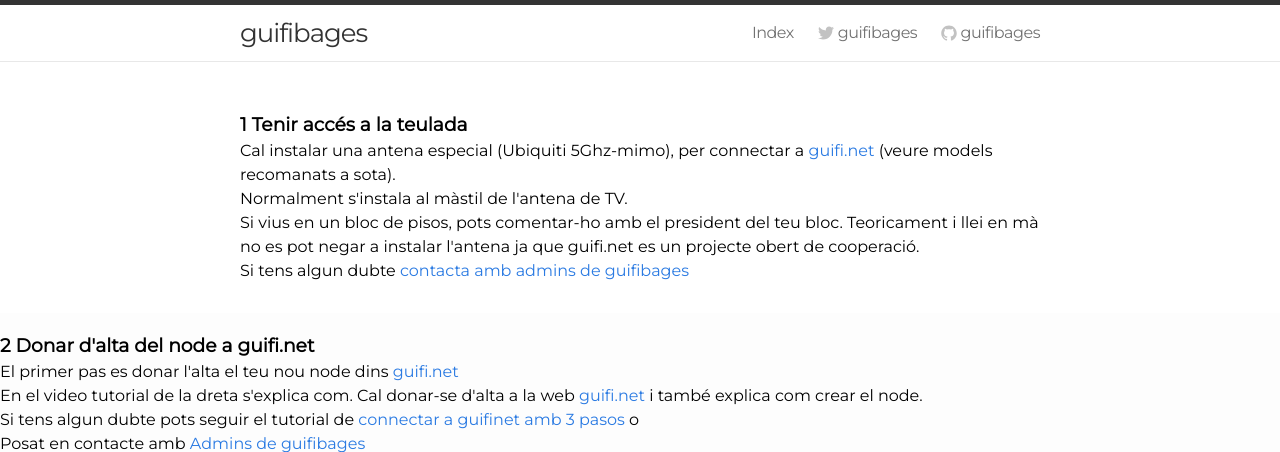
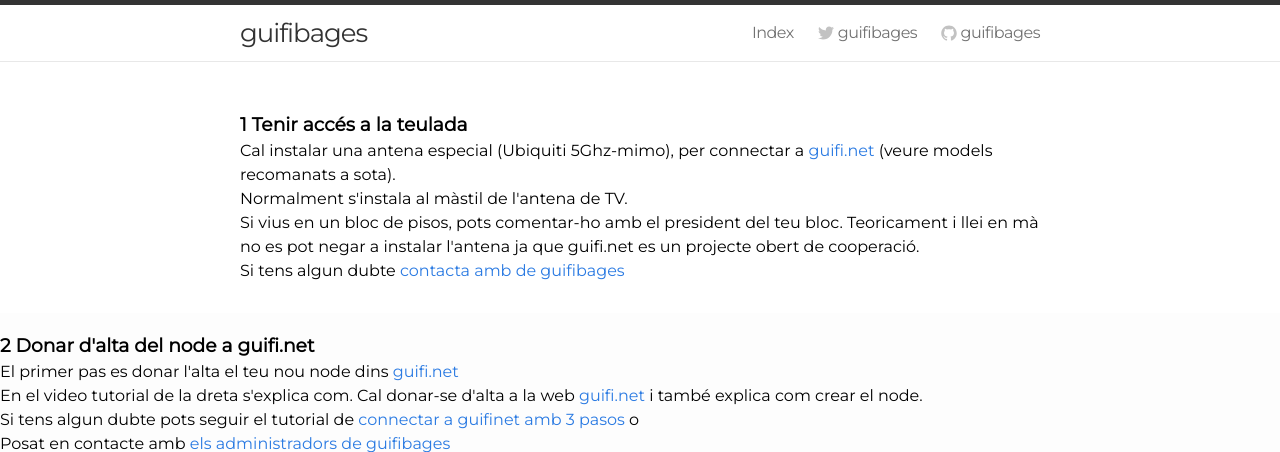
Before and after one commit to guifibages/guifibages.github.io, a Jekyll site: the page built from doc/connexio/index.html, in a window 1280 px wide and 900 px high, cut to the strip 0-452 px from the top of the window. Built offline with Jekyll 4.4.1, drawn with Linux system fonts in a browser that asks for light colours.

Commit message:
Update index.html

```diff
--- a/doc/connexio/index.html
+++ b/doc/connexio/index.html
@@ -7,7 +7,7 @@
 <p>Cal instalar una antena especial (Ubiquiti 5Ghz-mimo), per connectar a <a href="http://guifi.net" target="_blank">guifi.net</a> (veure models recomanats a sota).
 	<p>Normalment s'instala al màstil de l'antena de TV.</p>
 	<p>Si vius en un bloc de pisos, pots comentar-ho amb el president del teu bloc. Teoricament i llei en mà no es pot negar a instalar l'antena ja que guifi.net es un projecte obert de cooperació.</p>
-    <p>Si tens algun dubte <a href="/contacte/">contacta amb admins de guifibages</a></p>
+    <p>Si tens algun dubte <a href="/contacte/">contacta amb de guifibages</a></p>
 								</div>
   							    <div class="fix"></div>
                                 </div><!-- /.entry -->
@@ -20,7 +20,7 @@
                                             <p>El primer pas es donar l'alta el teu nou node dins <a href="http://www.guifi.net/" target="_blank">guifi.net</a></p>
 									        <p>En el video tutorial de la dreta s'explica com. Cal donar-se d'alta a la web <a href="http://www.guifi.net/" target="_blank">guifi.net</a> i també explica com crear el node.</p>
                                             <p>Si tens algun dubte pots seguir el tutorial de <a href="http://guifi.net/trespasos" target="_blank">connectar a guifinet amb 3 pasos</a> o</p>
-                                            <p>Posat en contacte amb <a href="/contacte/">Admins de guifibages</a></p>
+                                            <p>Posat en contacte amb <a href="/contacte/">els administradors de guifibages</acbrianes></p>
                                         </div>
 								        <div class="page_col2"><iframe width="390" height="293" src="http://www.youtube.com/embed/2MYtQ5hFvnk" frameborder="0" allowfullscreen></iframe></div>
   							            <div class="fix"></div>
```
